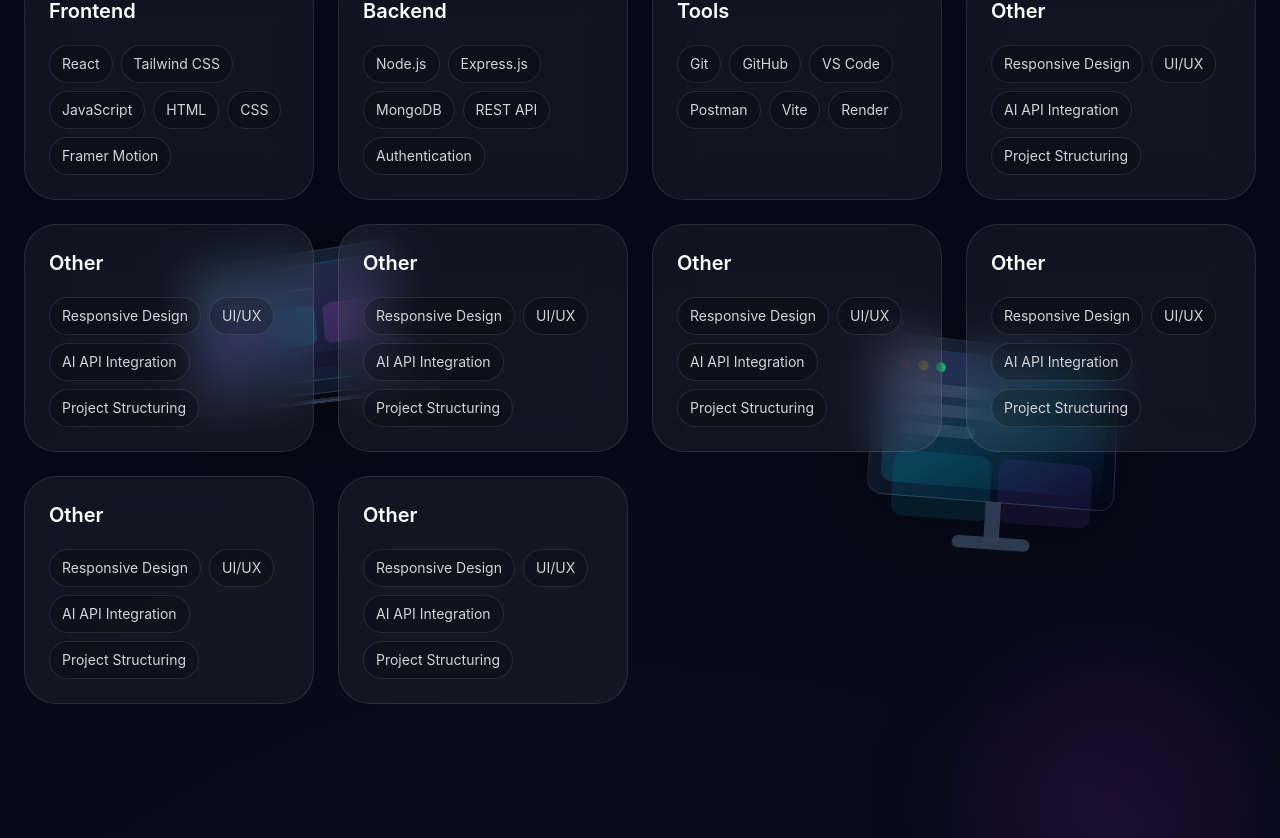
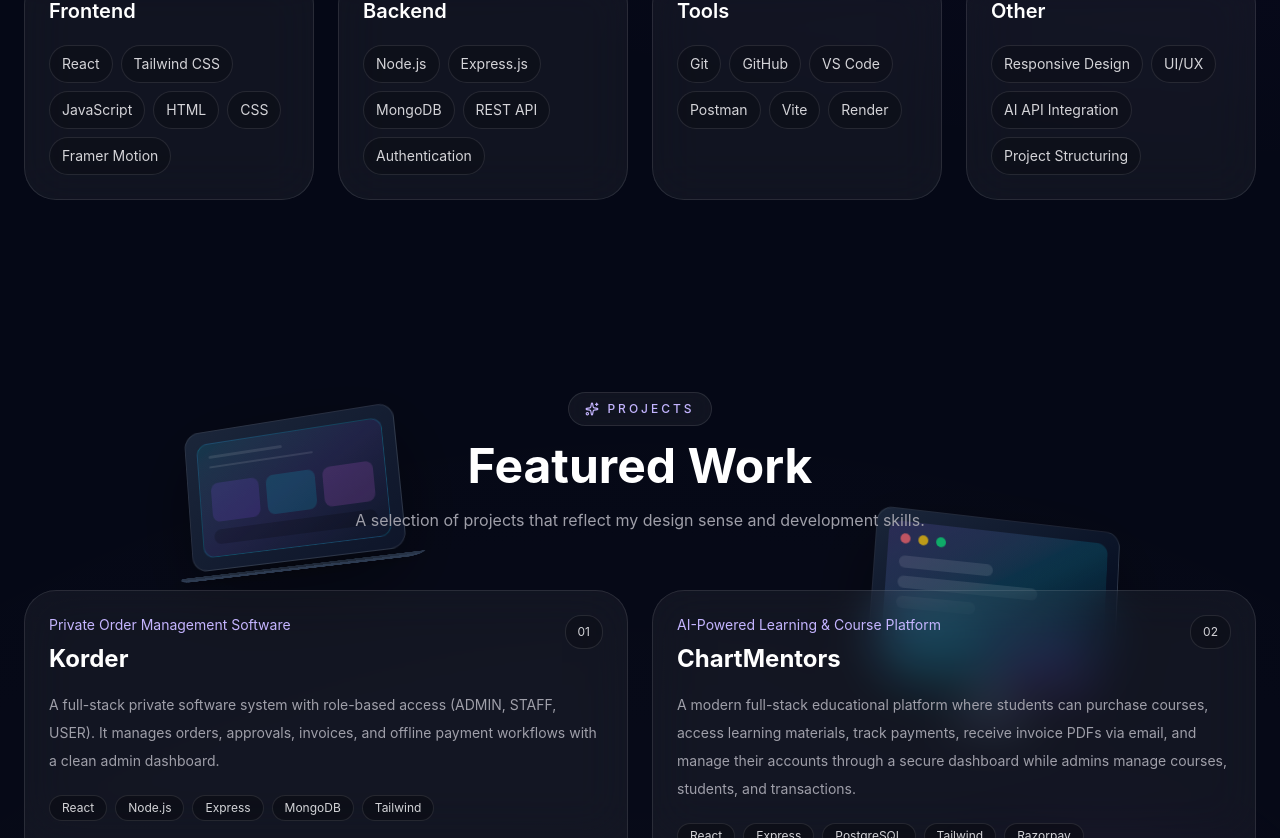
Before and after one commit to shavuparmar/PortFolio, a React (Vite) app: page / in a window 1280 px wide. Shown: the part 1962-2800 px from the top of the page. Built offline with nearby package versions, Linux system fonts and the light colour scheme.

Commit message:
final commit

```diff
--- a/src/components/Header.jsx
+++ b/src/components/Header.jsx
@@ -8,7 +8,7 @@
   { name: "Skills", href: "#skills" },
   { name: "Projects", href: "#projects" },
   { name: "Services", href: "#services" },
-  { name: "Experience", href: "#experience" },
+  { name: "Journy", href: "#journy" },
   { name: "Contact", href: "#contact" },
 ];
 
--- a/src/details/experience.js
+++ /dev/null
@@ -1,23 +0,0 @@
-const experience = [
-  {
-    year: "2003 - 2016",
-    title: "V Care English International School",
-    description:
-      "Studied in V Care English International School, where I developed a strong foundation in academics and extracurricular activities.",
-  },
-  {
-    year: "2018 - 2022",
-    title: "Shree Dhavantary College of Engineering",
-    description:
-      "Pursued a Bachelor's degree in Computer Science and Engineering, where I gained comprehensive knowledge in software development, algorithms, and system design.",
-  },
-  {
-    year: "2023 - Present",
-    title: "P P Savani University",
-    description:
-      "currently pursuing a BTech in Computer Science and Engineering, where I am further enhancing my skills in software development, machine learning, and artificial intelligence.",
-  },
-
-];
-
-export default experience;
--- /dev/null
+++ b/src/details/journy.js
@@ -0,0 +1,21 @@
+const journy = [
+  {
+    year: "2023 - Present",
+    title: "P P Savani Univericity",
+    description: "i pursing P P savani",
+  },
+  {
+    year: "2018 - 2022",
+    title: "Shree Dhavantary College of Engineering",
+    description:
+      "Pursued a Bachelor's degree in Computer Science and Engineering, where I gained comprehensive knowledge in software development, algorithms, and system design.",
+  },
+  {
+    year: "2016",
+    title: "V Care english international school",
+    description:
+      "Completed my secondary education with a strong foundation in academics and extracurricular activities, developing critical thinking and communication skills.",
+  },
+];
+
+export default journy;
--- a/src/details/personal.js
+++ b/src/details/personal.js
@@ -5,7 +5,7 @@
   shortIntro:
     "I build modern web apps, responsive interfaces, private software systems, and AI-powered products with premium design and practical functionality.",
   email: "parmarshavu009@gmail.com",
-  phone: "+91 63522****21",
+  phone: "+91 6352244221",
   location: "Gujarat, India",
   resumeLink: "#",
   heroStats: [
--- a/src/details/projects.js
+++ b/src/details/projects.js
@@ -7,72 +7,68 @@
       "A full-stack private software system with role-based access (ADMIN, STAFF, USER). It manages orders, approvals, invoices, and offline payment workflows with a clean admin dashboard.",
     tech: ["React", "Node.js", "Express", "MongoDB", "Tailwind"],
     github: "https://github.com/shavuparmar/Korder",
-    live: "#",
+    live: "https://ksorder.vercel.app",
   },
 
   {
   id: 2,
-    title: "FastSalon",
-    subtitle: "Salon Seat Booking Platform",
+  title: "ChartMentors",
+  subtitle: "AI-Powered Learning & Course Platform",
   description:
-      "A responsive salon booking system where users can select seats, book services, download booking slips, and manage bookings through their profile while admins manage availability.",
-    tech: ["React", "Express", "MongoDB", "Tailwind", "PDF"],
+    "A modern full-stack educational platform where students can purchase courses, access learning materials, track payments, receive invoice PDFs via email, and manage their accounts through a secure dashboard while admins manage courses, students, and transactions.",
+  tech: ["React", "Express", "PostgreSQL", "Tailwind", "Razorpay"],
   github: "#",
-    live: "#",
+  live: "https://chartmentors.in",
 },
-
   {
     id: 3,
-    title: "AI Chat Interface",
-    subtitle: "ChatGPT-style AI Web Interface",
+    title: "Sunahi Fast Food",
+    subtitle: "Restaurant & Online Food Ordering Website",
     description:
-      "A modern AI chat interface similar to ChatGPT that connects with AI APIs using environment variables. It features a smooth UI, responsive layout, and real-time chat experience.",
-    tech: ["React", "Tailwind", "Vite", "AI API"],
-    github: "#",
-    live: "#",
+      "A modern fast-food restaurant website featuring premium UI design, online ordering sections, menu showcases, food promotions, and responsive layouts optimized for customer engagement.",
+    tech: ["React", "Tailwind CSS", "JavaScript", "Vercel"],
+    github: "https://github.com/shavuparmar/suhani-fast-food",
+    live: "https://suhanifastfood.vercel.app",
   },
-
     {
     id: 4,
-    title: "Portfolio Website",
-    subtitle: "Animated Developer Portfolio",
+    title: "StudyStacks",
+    subtitle: "Student Notes & Educational Resource Platform",
     description:
-      "A premium animated personal portfolio with smooth scroll, motion animations, 3D background effects, and a clean SPA layout built with modern frontend technologies.",
-    tech: ["React", "Tailwind", "Framer Motion", "Three.js"],
-    github: "#",
-    live: "#",
+      "An educational platform designed for students to access notes, study materials, and college resources with a clean interface, responsive design, and animated modern UI experience.",
+    tech: ["React", "Tailwind CSS", "MongoDB", "Express"],
+    github: "https://github.com/shavuparmar/Collegedocs",
+    live: "https://studystacks.vercel.app",
   },
-
     {
     id: 5,
-    title: "AI Programming Learning Tool",
-    subtitle: "Custom AI Learning Platform",
+    title: "Dev-Hubs",
+    subtitle: "Developer Community & Resource Platform",
     description:
-      "A concept platform where users can learn programming interactively using AI-powered explanations, code examples, and guided learning modules integrated with ChatGPT APIs.",
-    tech: ["React", "Node.js", "AI API", "MongoDB"],
-    github: "#",
-    live: "#",
+      "A developer-focused platform providing coding resources, project showcases, technology updates, and community-driven content with a modern responsive dashboard interface.",
+    tech: ["React", "Node.js", "MongoDB", "Tailwind"],
+    github: "https://github.com/shavuparmar/Dev-Hubs",
+    live: "https://dev-hubs.vercel.app",
   },
-
   {
     id: 6,
-    title: "Snapchat Lens Filters",
-    subtitle: "AR Face Filter Development",
+    title: "Rajgor Mobile",
+    subtitle: "Mobile Shop & Electronics Website",
     description:
-      "Creative Snapchat filters built using Lens Studio including cartoon filters, beauty filters, and username face tattoo effects with interactive AR elements.",
-    tech: ["Lens Studio", "JavaScript", "AR"],
-    github: "#",
-    live: "#",
+      "A responsive mobile shop website showcasing smartphones, accessories, offers, and product categories with a professional eCommerce-inspired interface and smooth user experience.",
+    tech: ["React", "Tailwind CSS", "JavaScript", "Vercel"],
+    github: "https://github.com/shavuparmar/rajgormobile",
+    live: "https://rajgormobile.vercel.app",
   },
    {
-    id: 7,
-    title: "yahu",
-    subtitle: "AR Face Filter Development",
+    id: 8,
+    title: "Shavu Portfolio",
+    subtitle: "Personal Developer Portfolio Website",
     description:
-      "Creative Snapchat filters built using Lens Studio including cartoon filters, beauty filters, and username face tattoo effects with interactive AR elements.",
-    tech: ["Lens Studio", "JavaScript", "AR"],
-    github: "#",
-    live: "#",
+      "A clean and modern personal portfolio website designed to showcase projects, technical skills, achievements, and contact information with elegant UI and responsive layouts.",
+    tech: ["React", "Tailwind CSS", "Framer Motion", "Vercel"],
+    github: "https://github.com/shavuparmar/shavu",
+    live: "https://shavu.vercel.app",
   },
 ];
 
--- a/src/details/services.js
+++ b/src/details/services.js
@@ -1,31 +1,36 @@
 const services = [
   {
     title: "Frontend Development",
-    description: "Responsive, modern, and clean website interfaces using React and Tailwind CSS.",
+    description:
+      "Responsive, modern, and clean website interfaces using React and Tailwind CSS.",
   },
   {
     title: "Full Stack Projects",
-    description: "Complete MERN stack applications with frontend, backend, APIs, and database integration.",
+    description:
+      "Complete MERN stack applications with frontend, backend, APIs, and database integration.",
   },
   {
     title: "Custom Admin Panels",
-    description: "Role-based dashboards, management systems, tables, and workflow interfaces.",
+    description:
+      "Role-based dashboards, management systems, tables, and workflow interfaces.",
   },
+
   {
-    title: "AI Integration",
-    description: "Connecting ChatGPT or AI APIs into websites and custom tools.",
-  },
-  {
-    title: "Snapchat Lens filters and AR effects",
-    description: "Creating immersive augmented reality experiences for Snapchat users.",
+    title: "Snapchat Lens filters",
+    description:
+      "Creating immersive augmented reality experiences for Snapchat users.",
   },
 
   {
     title: "React Native Mobile Apps",
-    description: "Building cross-platform mobile applications with React Native for iOS and Android.",
+    description:
+      "Building cross-platform mobile applications with React Native for iOS and Android.",
   },
-
-
+  {
+    title: "Poster Design",
+    description:
+      "Creating premium modern posters for restaurants, schools, brands, festivals, and businesses with eye-catching visuals, professional layouts, and social-media-ready designs.",
+  },
 ];
 
-export default services
+export default services;
--- a/src/details/skills.js
+++ b/src/details/skills.js
@@ -15,30 +15,7 @@
     category: "Other",
     items: ["Responsive Design", "UI/UX", "AI API Integration", "Project Structuring"],
   },
-  {
-    category: "Other",
-    items: ["Responsive Design", "UI/UX", "AI API Integration", "Project Structuring"],
-  },
-  {
-    category: "Other",
-    items: ["Responsive Design", "UI/UX", "AI API Integration", "Project Structuring"],
-  },
-  {
-    category: "Other",
-    items: ["Responsive Design", "UI/UX", "AI API Integration", "Project Structuring"],
-  },
-  {
-    category: "Other",
-    items: ["Responsive Design", "UI/UX", "AI API Integration", "Project Structuring"],
-  },
-  {
-    category: "Other",
-    items: ["Responsive Design", "UI/UX", "AI API Integration", "Project Structuring"],
-  },
-  {
-    category: "Other",
-    items: ["Responsive Design", "UI/UX", "AI API Integration", "Project Structuring"],
-  },
+
 ];
 
 export default skills;
--- a/src/details/social.js
+++ b/src/details/social.js
@@ -1,8 +1,8 @@
 const social = [
-  { name: "GitHub", link: "#" },
-  { name: "LinkedIn", link: "#" },
-  { name: "Instagram", link: "#" },
-  { name: "Email", link: "mailto:parmarshavu009@gmail.com" },
+  { name: "GitHub", link: "https://github.com/shavuparmar" },
+  { name: "LinkedIn", link: "https://https://www.linkedin.com/in/shavuparmar" },
+  { name: "Instagram", link: "https://instagram.com/shavuparmar" },
+  { name: "Email", link: "mailto:work.shubhamparmar@gmail.com" },
 ];
 
 export default social;
```
Also changed, not shown: src/Pages/HomeScreen.jsx (+48 -9 lines). Lines whose indentation alone changed are shown as unchanged.
